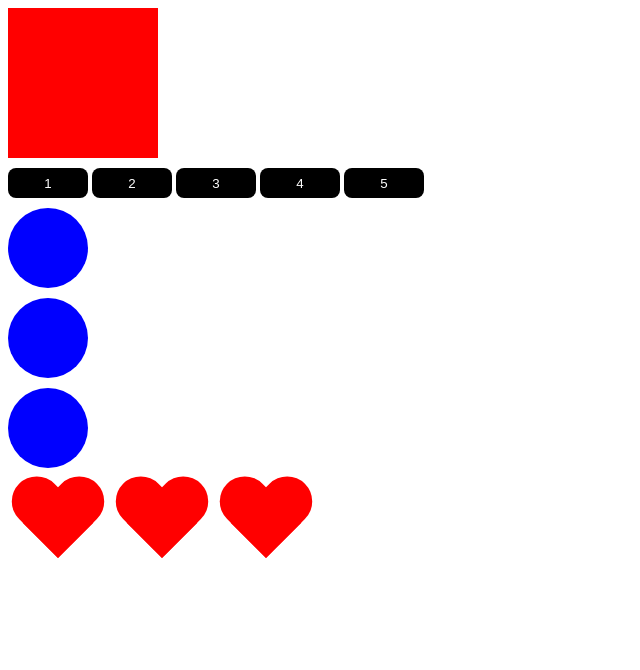
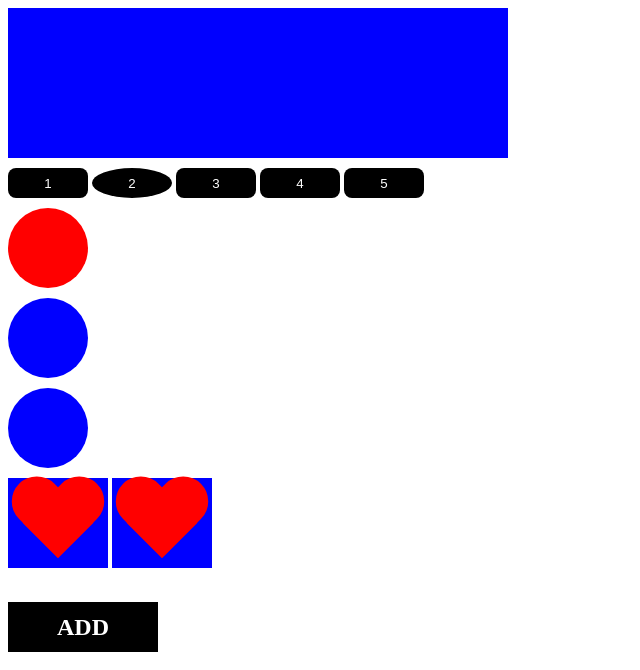
Before and after one commit to Skkc777/Js_learn, a plain HTML site: page lesson_28-29.html in a window 1280 px wide. Shown: the whole page, without its empty margins (0-640 px from the left). Drawn offline with Linux system fonts and the light colour scheme.

Commit message:
LESSON 29 Rabota s html s JS

```diff
--- a/lesson_28.html
+++ b/lesson_28-29.html
@@ -4,7 +4,7 @@
 		<meta charset="utf-8">
 		<meta http-equiv="X-UA-Compatible" content="IE=edge">
 		<title>JavaScript</title>
-		<link rel="stylesheet" href="css/lesson_28.css">
+		<link rel="stylesheet" href="css/lesson_28-29.css">
 	</head>
 	<body>
 		<div class="box" id="box"></div>
@@ -25,6 +25,6 @@
 
 		</div>
 
-		<script src="lesson_28.js"></script>
+		<script src="lesson_28-29.js"></script>
 	</body>
 </html>
--- /dev/null
+++ b/lesson_28-29.js
@@ -0,0 +1,151 @@
+"use strict";
+
+//----------------------------------------------- LESSON 28 ------------------------------------------------------------------
+
+// Получение элементов со страницы (Обьектная модель документа)
+// Document object model(DOM)
+
+// const box = document.getElementById('box'); //запрос на поиск id тега для работы с ним;
+
+// console.log(box);
+
+// // const btns = document.getElementsByTagName('button')[1]; // получение количество кнопок и обращение к кнопке 2;
+
+// // console.log(btns);
+
+// // const btns = document.getElementsByTagName('button');
+
+// // console.log(btns);     //обращение к кнопка за счет переменной, обращение происходит за счет псевдомассива [0,1,2,3,4];
+
+// const circle = document.getElementsByClassName('circle');
+
+// console.log(circle);
+
+
+// const hearts = document.querySelectorAll('.heart'); // употребление точки или через id как в css
+
+// // console.log(hearts);
+
+// hearts.forEach(item => {
+//     console.log(item);
+// });
+
+// const oneHeart = document.querySelector('.heart'); // получает первый элемент по названию класса или айди
+// console.log(oneHeart);
+
+// const oneHear = document.querySelector('#box');
+// console.log(oneHear);
+
+//----------------------------------------------- LESSON 28 END ----------------------------------------------------------------
+
+
+
+//----------------------------------------------- LESSON 29  ----------------------------------------------------------------
+
+                                       // Действия с элементами страницы
+
+
+const box = document.getElementById('box'),
+btns = document.getElementsByTagName('button'),
+wrapper = document.querySelector('.wrapper'),
+circle = document.getElementsByClassName('circle'),
+hearts = wrapper.querySelectorAll('.heart'); //используем селектор wrapper вместо document
+// oneHeart = document.querySelector('.heart'),
+
+
+//  console.dir(box);
+
+// box.style.backgroundColor = 'blue';
+// box.style.width = '500px';       // инлайн стили(которые непосредственно прописаны в теге являются приоритетными);
+
+box.style.cssText = 'background-color: blue; width: 500px';
+
+//box.style.cssText = `background-color: blue; width: ${num}px`; //можно использовать какой то размер переменной с ``
+
+btns[1].style.borderRadius = '100%';
+circle[0].style.backgroundColor = 'red';
+
+
+
+// for (let i = 0; i < hearts.length; i++) {                      // цикличный перебор элементов(почти не используется)
+//     hearts[i].style.backgroundColor = 'blue';                 // перебор элементов псевдомассива [i];
+// }
+
+
+hearts.forEach(item => {                          //более правильный способ через метод forEach;
+    item.style.backgroundColor = 'blue';
+});
+
+
+const div = document.createElement('div');  // создание псевдоэлемента, который существует только внутри js-файла;
+// const text = document.createTextNode('I was be here'); // текстовая форма для добавления на страницу
+
+div.classList.add('black');   // создаю класс для блока <div class="black">
+
+// document.body.append(div); // добавляет элемент(блок div с классом black) на страницу
+
+// document.querySelector('.wrapper').append(div); // создание элемента(блока div) внутри класса wrapper
+
+// wrapper.append(div); // вынес в переменную класс wrapper и воспользовался (ставит блок вконце класса!)
+//                                              // методом для помещения элемента(блока div) внутри класса wrapper
+
+// wrapper.prepend(div); // ставит класс div вначале класса wrapper !
+
+// еще метод для перемещения блоков или тегов :
+
+//hearts[0].before(div); // установка перед блоком(псевдомассивом) hearts блока black
+
+//hearts[0].after(div);   // ставит блок после какого-то указанного в значении элемента
+
+//circle[0].remove();  // удаляет элемент псевдомассива со страницы DOM
+
+//hearts[0].replaceWith(circle[0]); // заменяет элемент на другой circle заменяет hearts;
+
+
+// Старые методы которые можно встретить на странице:
+
+// wrapper.appendChild(div); // старые методы
+
+//wrapper.insertBefore(div, hearts[1]); // старый метод в котором указывается два аргумента первый что вставляем и
+                                          // куда именно поместить блок
+
+// метод удаления устаревший
+
+// wrapper.removeChild(hearts[1]); // удаление блока со страницы
+
+// метод замены устаревший
+
+//wrapper.replaceChild(circle[0], hearts[0]); // заменяем hearts на circle;
+
+//----------------------------------
+
+wrapper.append(div);
+
+//div.innerHTML = 'Hello World'; // помещает во внутрь созданного div текстовую структуру  ВАЖНО ТОЛЬКО ДЛЯ РАЗРАБОТЧИКА САЙТА!
+div.innerHTML = '<h1>Hello World</h1>'; // создание также полной структуры html с применением тегов;
+
+// div.textContent = 'Hello';  // работает только с текстом без применения тегов! подходит для Клиентов!
+
+div.insertAdjacentHTML('afterbegin','<h2>ADD</h2>');
+
+//beforebegin - помещает тег перед используемым блоком, а точнее щас перед блоком Black!
+//afterbegin - помещает вначале тег перед всеми используемыми тегами ! щас используется <h2>ADD</h2> ,а потом
+                                                 // уже <h1>Hello World</h1>!!!!
+//beforeend - помещает тег перед концом используемого блока
+//afterend - помещает тег после нашего используемого блока <div>Black</div> <h2>ADD</h2>;
+
+
+//-------------------------------------------------------
+// способ работы с элементом более узкого поиска
+
+//hearts = document.querySelectorAll('.heart'); // здесь указание что поиск идет по всей странице html, но можно указать в каком
+                                             // месте блока искать /снизу пример
+// вначале урока создана переменная const wrapper = document.querySelectorAll('.heart');
+//                                              и уже ссылаясь на нее можно использовать heart
+// const hearts = wrapper.querySelectorAll('.heart'); // здесь указано что поиск идет в селекторе Wrapper и ищем мы heart
+
+hearts[0].remove(wrapper); // теперь используя переменную wrapper удаляем элементы псевдомассива hearts со страницы
+                                          // ссылаясь на wrapper как родительский элемент страницы
+
+
+//----------------------------------------------- LESSON 29 END----------------------------------------------------------------
--- a/lesson_28.js
+++ /dev/null
@@ -1,39 +0,0 @@
-"use strict";
-
-//----------------------------------------------- LESSON 28 ------------------------------------------------------------------
-
-                                 // Получение элементов со страницы (Обьектная модель документа)
-                                 // Document object model(DOM)
-
-    const box = document.getElementById('box'); //запрос на поиск id тега для работы с ним;
-
-    console.log(box);
-
-    // const btns = document.getElementsByTagName('button')[1]; // получение количество кнопок и обращение к кнопке 2;
-
-    // console.log(btns);
-
-    // const btns = document.getElementsByTagName('button');
-
-    // console.log(btns);     //обращение к кнопка за счет переменной, обращение происходит за счет псевдомассива [0,1,2,3,4];
-
-const circle = document.getElementsByClassName('circle');
-
-console.log(circle);
-
-
-const hearts = document.querySelectorAll('.heart'); // употребление точки или через id как в css
-
-// console.log(hearts);
-
-hearts.forEach(item => {
-    console.log(item);
-});
-
-const oneHeart = document.querySelector('.heart');  // получает первый элемент по названию класса или айди
-console.log(oneHeart);
-
-const oneHear = document.querySelector('#box');
-console.log(oneHear);
-
-//----------------------------------------------- LESSON 28 END ----------------------------------------------------------------
```
Also changed, not shown: css/lesson_28-29.css (renamed from css/lesson_28.css).
